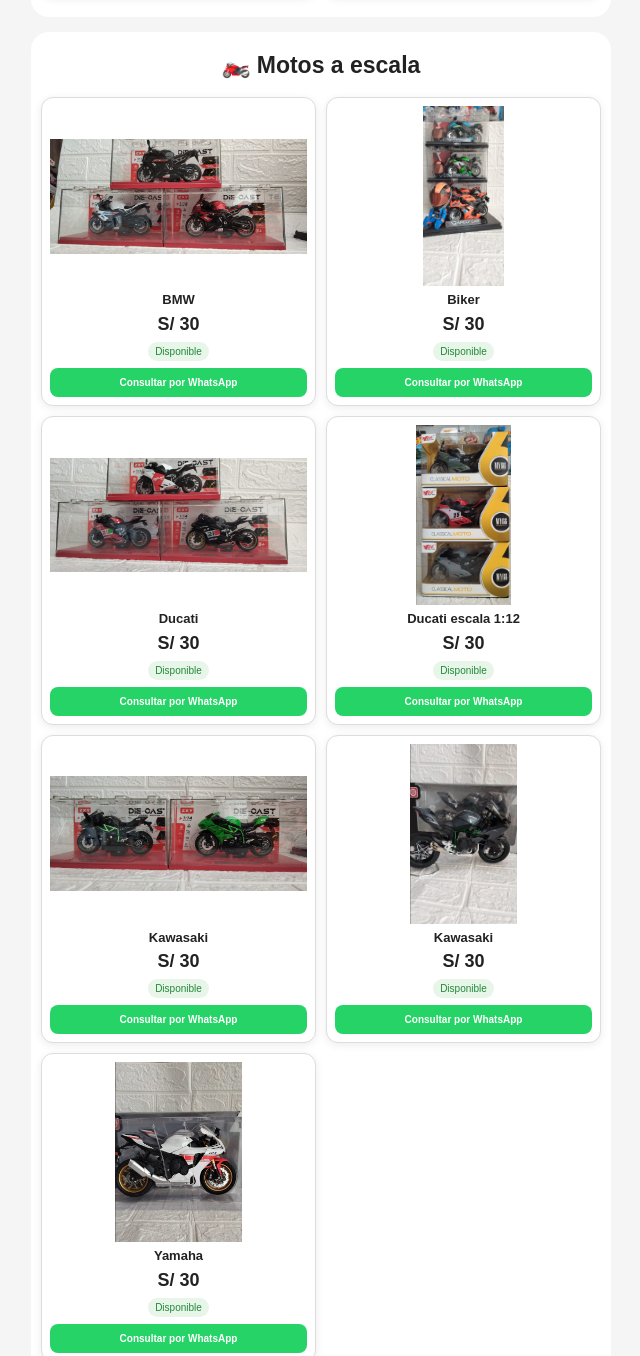
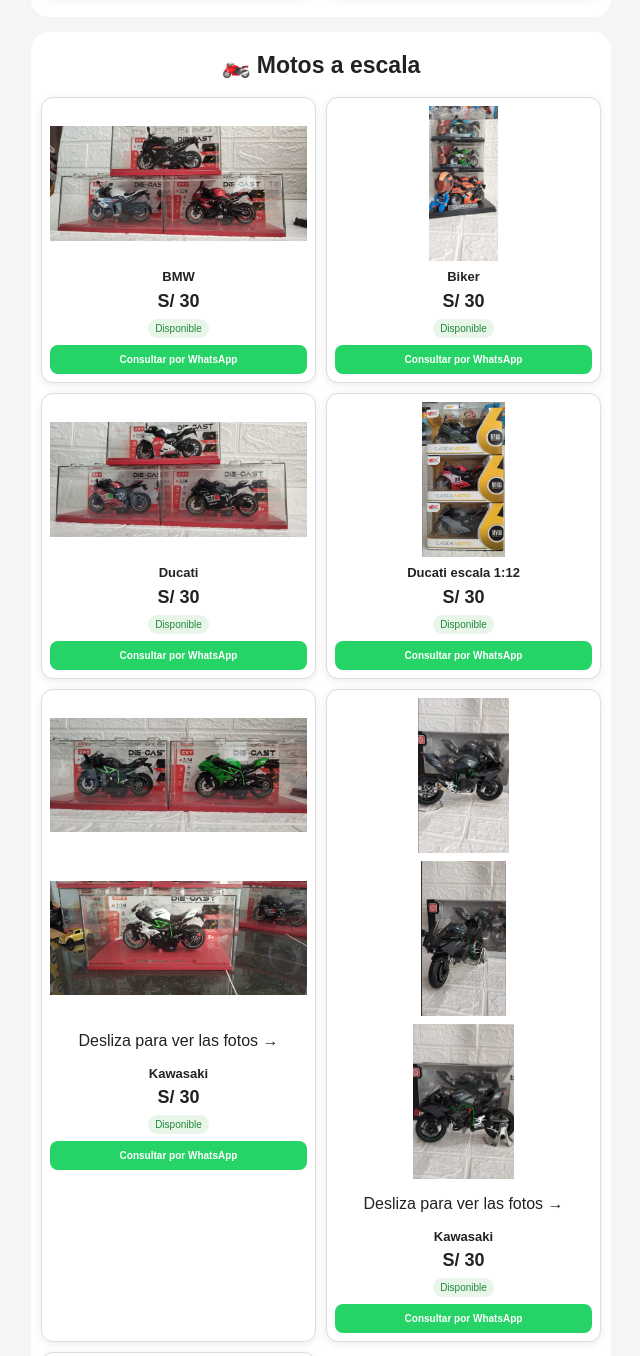
Before and after one commit to candelariaayasta-faso/catalogo-miniaturetoysstore, a plain HTML site: page index.html in a window 1280 px wide. Shown: the part 1278-2634 px from the top of the page, without its empty margins (319-959 px from the left). Drawn offline with Linux system fonts and the light colour scheme; files whose address does not match are found by name.

Commit message:
Update index.html

```diff
--- a/index.html
+++ b/index.html
@@ -382,7 +382,7 @@ header p {
 
         <!-- BMW -->
         <article class="tarjeta">
-            <div class="carousel">
+            <div class="galeria-movil">
                 <img src="fotos/escala/BMW.jpeg"
                      alt="BMW"
                      onclick="verImagen(this.src)">
@@ -401,7 +401,7 @@ header p {
 
         <!-- BIKER -->
         <article class="tarjeta">
-            <div class="carousel">
+            <div class="galeria-movil">
                 <img src="fotos/escala/biker.jpeg"
                      alt="Biker"
                      onclick="verImagen(this.src)">
@@ -420,7 +420,7 @@ header p {
 
         <!-- DUCATI -->
         <article class="tarjeta">
-            <div class="carousel">
+            <div class="galeria-movil">
                 <img src="fotos/escala/ducati.jpeg"
                      alt="Ducati"
                      onclick="verImagen(this.src)">
@@ -439,7 +439,7 @@ header p {
 
         <!-- DUCATI ESCALA 1:12 -->
         <article class="tarjeta">
-            <div class="carousel">
+            <div class="galeria-movil">
                 <img src="fotos/escala/dukati escala 1 12.png"
                      alt="Ducati escala 1:12"
                      onclick="verImagen(this.src)">
@@ -456,9 +456,9 @@ header p {
         </article>
 
 
-        <!-- KAWASAKI - DOS FOTOS -->
+        <!-- KAWASAKI - 2 FOTOS -->
         <article class="tarjeta">
-            <div class="carousel">
+            <div class="galeria-movil">
 
                 <img src="fotos/escala/kawasaki.jpeg"
                      alt="Kawasaki"
@@ -469,6 +469,8 @@ header p {
                      onclick="verImagen(this.src)">
 
             </div>
+
+            <p class="indicador-fotos">Desliza para ver las fotos →</p>
 
             <h3>Kawasaki</h3>
             <div class="precio">S/ 30</div>
@@ -481,9 +483,9 @@ header p {
         </article>
 
 
-        <!-- KAWASAKI - TRES FOTOS -->
+        <!-- KAWASAKI - 3 FOTOS -->
         <article class="tarjeta">
-            <div class="carousel">
+            <div class="galeria-movil">
 
                 <img src="fotos/escala/kawasaki lado 1.png"
                      alt="Kawasaki lado 1"
@@ -499,6 +501,8 @@ header p {
 
             </div>
 
+            <p class="indicador-fotos">Desliza para ver las fotos →</p>
+
             <h3>Kawasaki</h3>
             <div class="precio">S/ 30</div>
             <span class="disponible">Disponible</span>
@@ -510,9 +514,9 @@ header p {
         </article>
 
 
-        <!-- YAMAHA - DOS FOTOS -->
+        <!-- YAMAHA - 2 FOTOS -->
         <article class="tarjeta">
-            <div class="carousel">
+            <div class="galeria-movil">
 
                 <img src="fotos/escala/yamaha1.png"
                      alt="Yamaha"
@@ -523,6 +527,8 @@ header p {
                      onclick="verImagen(this.src)">
 
             </div>
+
+            <p class="indicador-fotos">Desliza para ver las fotos →</p>
 
             <h3>Yamaha</h3>
             <div class="precio">S/ 30</div>
@@ -535,6 +541,7 @@ header p {
         </article>
 
     </div>
+
 
 </section>
 
```
